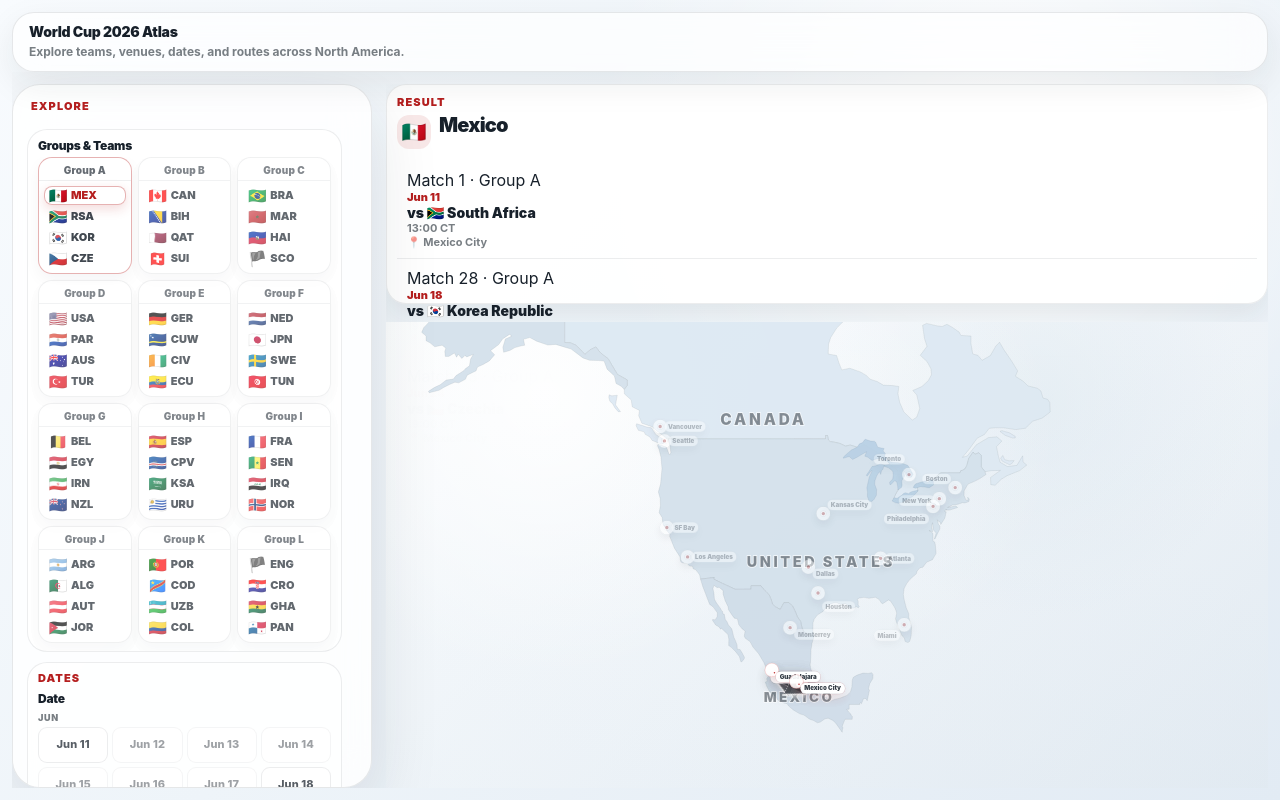
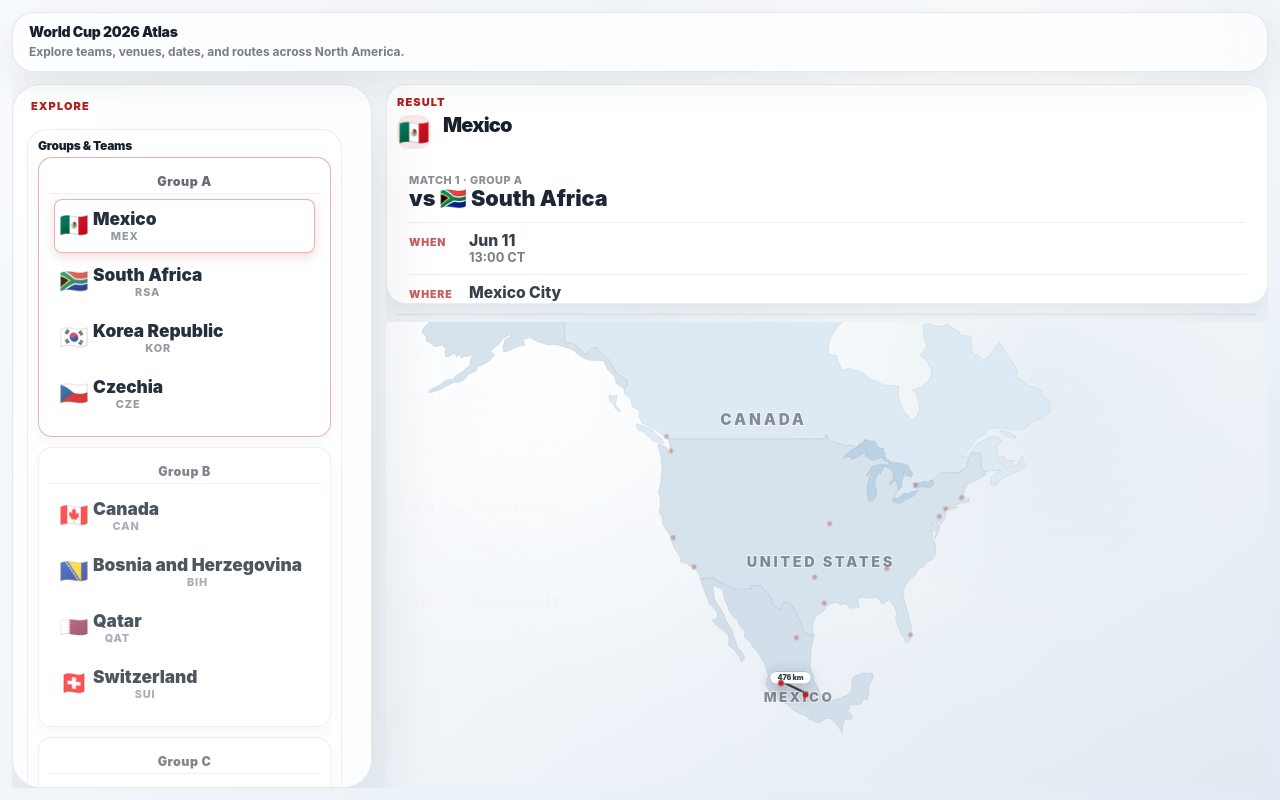
Before and after one commit to AudioStakes/world-cup-2026-atlas, a Preact app: page / in a window 1280 px wide. Built offline with nearby package versions, Linux system fonts and the light colour scheme.

Commit message:
Improve atlas explorer readability

```diff
--- a/src/styles.css
+++ b/src/styles.css
@@ -1002,3 +1002,244 @@
     grid-template-rows: minmax(220px, auto) minmax(360px, 52vh);
   }
 }
+/* Readability pass: calendar dates, larger teams, focused result facts, centered map pins. */
+.groups-section .group-team-grid {
+  grid-template-columns: 1fr;
+  gap: 10px;
+}
+
+.group-team-card {
+  padding: 10px;
+}
+
+.group-team-header-button {
+  font-size: 0.78rem;
+  letter-spacing: 0.04em;
+}
+
+.group-team-row-button {
+  min-height: 54px;
+  align-items: center;
+  gap: 10px;
+  padding: 8px 10px;
+}
+
+.group-team-flag {
+  font-size: 1.45rem;
+  line-height: 1;
+}
+
+.group-team-copy {
+  min-inline-size: 0;
+}
+
+.group-team-name {
+  display: block;
+  overflow-wrap: anywhere;
+  color: rgba(20, 30, 44, 0.92);
+  font-size: 1.08rem;
+  font-weight: 900;
+  line-height: 1.05;
+}
+
+.group-team-meta {
+  display: block;
+  margin-block-start: 3px;
+  color: rgba(20, 30, 44, 0.45);
+  font-size: 0.68rem;
+  font-weight: 800;
+  letter-spacing: 0.08em;
+  text-transform: uppercase;
+}
+
+.date-calendar {
+  display: grid;
+  grid-template-columns: repeat(7, minmax(30px, 1fr));
+  gap: 5px;
+}
+
+.date-calendar__weekday {
+  color: rgba(20, 30, 44, 0.48);
+  font-size: 0.62rem;
+  font-weight: 900;
+  letter-spacing: 0.04em;
+  text-align: center;
+  text-transform: uppercase;
+}
+
+.date-calendar__blank {
+  min-block-size: 42px;
+}
+
+.date-chip-grid {
+  display: contents;
+}
+
+.date-chip {
+  min-block-size: 42px;
+  flex-direction: column;
+  justify-content: center;
+  gap: 2px;
+  padding: 5px 3px;
+  text-align: center;
+}
+
+.date-chip__weekday {
+  color: rgba(20, 30, 44, 0.42);
+  font-size: 0.58rem;
+  font-weight: 900;
+  letter-spacing: 0.04em;
+  text-transform: uppercase;
+}
+
+.date-chip__date {
+  font-size: 0.95rem;
+  font-weight: 900;
+  line-height: 1;
+}
+
+.result-card__header {
+  align-items: flex-start;
+  gap: 12px;
+}
+
+.result-card__icon {
+  font-size: 1.55rem;
+}
+
+.match-list {
+  gap: 10px;
+}
+
+.match-card {
+  padding: 12px;
+}
+
+.match-card__meta {
+  margin-block-end: 7px;
+  color: rgba(20, 30, 44, 0.5);
+  font-size: 0.68rem;
+  font-weight: 800;
+  letter-spacing: 0.04em;
+  text-transform: uppercase;
+}
+
+.match-card__primary {
+  margin: 0;
+  color: rgba(20, 30, 44, 0.96);
+  font-size: 1.35rem;
+  font-weight: 950;
+  letter-spacing: 0;
+  line-height: 1.08;
+}
+
+.match-card__facts {
+  display: grid;
+  gap: 8px;
+  margin: 12px 0 0;
+}
+
+.match-card__facts div {
+  display: grid;
+  grid-template-columns: 52px 1fr;
+  align-items: baseline;
+  gap: 8px;
+  padding-block-start: 8px;
+  border-block-start: 1px solid rgba(20, 30, 44, 0.08);
+}
+
+.match-card__facts dt {
+  color: rgba(181, 31, 31, 0.72);
+  font-size: 0.66rem;
+  font-weight: 950;
+  letter-spacing: 0.08em;
+  text-transform: uppercase;
+}
+
+.match-card__facts dd {
+  margin: 0;
+  color: rgba(20, 30, 44, 0.86);
+  font-size: 0.98rem;
+  font-weight: 850;
+  line-height: 1.22;
+}
+
+.match-card__facts dd span {
+  display: block;
+  color: rgba(20, 30, 44, 0.58);
+  font-size: 0.8rem;
+  font-weight: 750;
+}
+
+.map-route-line {
+  stroke-width: 2.4;
+}
+
+.map-route-arrow {
+  fill: rgba(20, 30, 44, 0.56);
+}
+
+.venue-marker {
+  cursor: pointer;
+  outline: none;
+  transform: none;
+}
+
+.venue-marker:hover,
+.venue-marker:focus-visible {
+  transform: none;
+}
+
+.venue-marker.is-dimmed {
+  opacity: 0.42;
+}
+
+.venue-marker__label {
+  pointer-events: none;
+}
+
+.venue-marker__label-bg {
+  fill: rgba(255, 255, 255, 0.94);
+  stroke: rgba(181, 31, 31, 0.2);
+  stroke-width: 1.5;
+}
+
+.venue-marker__label-text {
+  fill: rgba(20, 30, 44, 0.88);
+  font-size: 17px;
+  font-weight: 900;
+}
+
+.venue-marker__button-object {
+  overflow: visible;
+}
+
+.venue-marker__button {
+  display: grid;
+  inline-size: 30px;
+  block-size: 30px;
+  place-items: center;
+  padding: 0;
+  border: 0;
+  background: transparent;
+  cursor: pointer;
+}
+
+.venue-marker__button .venue-marker__dot {
+  display: block;
+  inline-size: 10px;
+  block-size: 10px;
+  border: 0;
+  border-radius: 999px;
+  background: rgb(181, 31, 31);
+  box-shadow: none;
+}
+
+.venue-marker.is-highlighted .venue-marker__button .venue-marker__dot,
+.venue-marker.is-selected .venue-marker__button .venue-marker__dot,
+.venue-marker__button:focus-visible .venue-marker__dot {
+  inline-size: 12px;
+  block-size: 12px;
+  border: 4px solid rgba(181, 31, 31, 0.28);
+  outline: 0;
+}
--- a/src/ui/components/DateSelector.tsx
+++ b/src/ui/components/DateSelector.tsx
@@ -15,6 +15,8 @@
   readonly onAction: (action: ExplorerAction) => void;
 };
 
+const weekdayLabels = ["Sun", "Mon", "Tue", "Wed", "Thu", "Fri", "Sat"] as const;
+
 export function DateSelector({ dateSelector, onAction }: DateSelectorProps) {
   return (
     <section class="panel-section date-section" aria-labelledby="date-selector-title">
@@ -29,7 +31,15 @@
         {dateSelector.months.map((month) => (
           <div class="date-month" key={month.monthLabel}>
             <p class="date-month__label">{month.monthLabel}</p>
-            <div class="date-chip-grid">
+            <div class="date-calendar">
+              {weekdayLabels.map((weekday) => (
+                <span class="date-calendar__weekday" key={weekday}>
+                  {weekday}
+                </span>
+              ))}
+              {createLeadingBlankDays(month.dates).map((blankDay) => (
+                <span class="date-calendar__blank" key={blankDay} aria-hidden="true" />
+              ))}
               {month.dates.map((dateOption) => (
                 <DateChip key={dateOption.date} dateOption={dateOption} onAction={onAction} />
               ))}
@@ -55,13 +65,36 @@
       aria-label={createDateChipAriaLabel(dateOption)}
       onClick={() => onAction({ type: "selectDate", date: dateOption.date })}
     >
+      <span class="date-chip__weekday">{formatWeekday(dateOption.date)}</span>
       <span class="date-chip__date">{dateOption.label}</span>
     </button>
   );
 }
 
+function createLeadingBlankDays(dates: readonly DateOptionViewModel[]): readonly string[] {
+  const firstDate = dates[0]?.date;
+
+  if (!firstDate) {
+    return [];
+  }
+
+  return Array.from(
+    { length: getWeekdayIndex(firstDate) },
+    (_, index) => `blank-${firstDate}-${index}`,
+  );
+}
+
+function formatWeekday(date: string): string {
+  return weekdayLabels[getWeekdayIndex(date)] ?? weekdayLabels[0];
+}
+
+function getWeekdayIndex(date: string): number {
+  const parsedDate = new Date(`${date}T00:00:00Z`);
+  return parsedDate.getUTCDay();
+}
+
 function createDateChipAriaLabel(dateOption: DateOptionViewModel): string {
-  const parts = [`Select ${dateOption.label}`];
+  const parts = [`Select ${formatWeekday(dateOption.date)} ${dateOption.label}`];
 
   if (dateOption.matchCountLabel) {
     parts.push(dateOption.matchCountLabel);
--- a/src/ui/components/GroupsAndTeamsTable.tsx
+++ b/src/ui/components/GroupsAndTeamsTable.tsx
@@ -100,7 +100,8 @@
         {team.flagEmoji}
       </span>
       <span class="group-team-copy">
-        <span class="group-team-name">{team.countryCode}</span>
+        <span class="group-team-name">{team.countryName}</span>
+        <span class="group-team-meta">{team.countryCode}</span>
       </span>
     </button>
   );
--- a/src/ui/components/MapView.tsx
+++ b/src/ui/components/MapView.tsx
@@ -29,25 +29,25 @@
           <defs>
             <marker
               id="route-arrow"
-              markerWidth="10"
-              markerHeight="10"
-              refX="8"
-              refY="5"
+              markerWidth="6"
+              markerHeight="6"
+              refX="5"
+              refY="3"
               orient="auto"
-              markerUnits="strokeWidth"
+              markerUnits="userSpaceOnUse"
             >
-              <path class="map-route-arrow" d="M0 0 L10 5 L0 10 Z" />
+              <path class="map-route-arrow" d="M0 0 L6 3 L0 6 Z" />
             </marker>
             <marker
               id="route-arrow-knockout"
-              markerWidth="10"
-              markerHeight="10"
-              refX="8"
-              refY="5"
+              markerWidth="6"
+              markerHeight="6"
+              refX="5"
+              refY="3"
               orient="auto"
-              markerUnits="strokeWidth"
+              markerUnits="userSpaceOnUse"
             >
-              <path class="map-route-arrow is-knockout" d="M0 0 L10 5 L0 10 Z" />
+              <path class="map-route-arrow is-knockout" d="M0 0 L6 3 L0 6 Z" />
             </marker>
           </defs>
           <MapBackground />
@@ -136,29 +136,40 @@
   readonly onAction: (action: ExplorerAction) => void;
 };
 
-const markerWidth = 160;
-const markerHeight = 42;
+function VenueMarker({ venue, onAction }: VenueMarkerProps) {
+  const labelWidth = Math.max(58, venue.label.length * 12 + 28);
+  const labelX = venue.position.x + 12;
+  const labelY = venue.position.y - 22;
 
-function VenueMarker({ venue, onAction }: VenueMarkerProps) {
+  function selectVenue() {
+    onAction({ type: "selectVenue", venueId: venue.venueId });
+  }
+
   return (
+    <g class={classNames("venue-marker", `is-${venue.state}`)} data-venue-id={venue.venueId}>
       <foreignObject
-      class="venue-marker-object"
-      x={venue.position.x - 13}
-      y={venue.position.y - markerHeight / 2}
-      width={markerWidth}
-      height={markerHeight}
+        class="venue-marker__button-object"
+        x={venue.position.x - 15}
+        y={venue.position.y - 15}
+        width="30"
+        height="30"
       >
         <button
-        class={classNames("venue-marker", `is-${venue.state}`)}
+          class="venue-marker__button"
           type="button"
-        data-venue-id={venue.venueId}
           title={venue.tooltipLabel}
           aria-label={venue.ariaLabel}
-        onClick={() => onAction({ type: "selectVenue", venueId: venue.venueId })}
+          onClick={selectVenue}
         >
           <span class="venue-marker__dot" aria-hidden="true" />
-        <span class="venue-marker__label">{venue.label}</span>
         </button>
       </foreignObject>
+      <g class="venue-marker__label" transform={`translate(${labelX} ${labelY})`}>
+        <rect class="venue-marker__label-bg" width={labelWidth} height="26" rx="13" />
+        <text class="venue-marker__label-text" x={labelWidth / 2} y="18" text-anchor="middle">
+          {venue.label}
+        </text>
+      </g>
+    </g>
   );
 }
--- a/src/ui/components/ResultCard.tsx
+++ b/src/ui/components/ResultCard.tsx
@@ -24,10 +24,20 @@
               <p class="match-card__meta">
                 {match.matchNumberLabel} · {match.stageLabel}
               </p>
-              <p class="match-card__date">{match.dateLabel}</p>
               <p class="match-card__primary">{match.primaryText}</p>
-              <p class="match-card__secondary">{match.secondaryText}</p>
-              <p class="match-card__venue">📍 {match.venueLabel}</p>
+              <dl class="match-card__facts">
+                <div>
+                  <dt>When</dt>
+                  <dd>
+                    {match.dateLabel}
+                    <span>{match.secondaryText}</span>
+                  </dd>
+                </div>
+                <div>
+                  <dt>Where</dt>
+                  <dd>{match.venueLabel}</dd>
+                </div>
+              </dl>
             </li>
           ))}
         </ol>
```
Also changed, not shown: 2 other files (tests, documents, lock files or other folders). Lines whose indentation alone changed are shown as unchanged.
